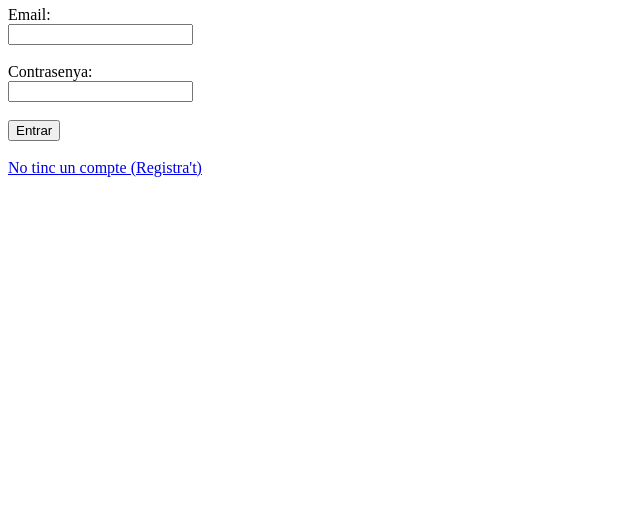
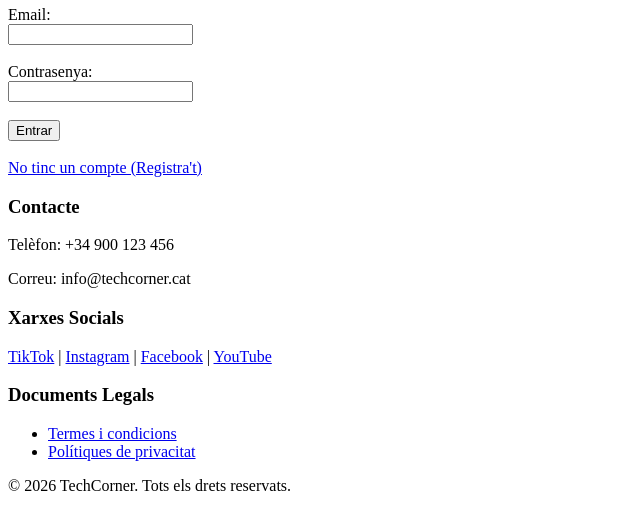
Before and after one commit to alextrigueros/techcorner, a PHP site: page /index.php?accio=login in a window 1280 px wide. Shown: the part 159-689 px from the top of the page, without its empty margins (0-640 px from the left). Run offline with PHP 8.4, Linux system fonts and the light colour scheme.

Commit message:
footer compartit

```diff
--- a/views/botiga_view.php
+++ b/views/botiga_view.php
@@ -131,6 +131,7 @@
             ?>
         </div>
     </div>
+    <?php include "views/footer_view.php"; ?>
 </body>
 
 </html>
--- a/views/carret_view.php
+++ b/views/carret_view.php
@@ -68,6 +68,8 @@
         <br>
         <a href="index.php?accio=botiga">Seguir comprant</a>
     </div>
+    <?php include "views/footer_view.php"; ?>
+
 </body>
 
 </html>
--- a/views/comanda_view.php
+++ b/views/comanda_view.php
@@ -23,6 +23,8 @@
         echo "<a href='index.php?accio=botiga' class='boto-comprar'>Tornar a la botiga</a>";
         ?>
     </div>
+    <?php include "views/footer_view.php"; ?>
+
 </body>
 
 </html>
--- a/views/fitxa_view.php
+++ b/views/fitxa_view.php
@@ -37,6 +37,8 @@
             </div>
         </div>
     </div>
+    <?php include "views/footer_view.php"; ?>
+
 </body>
 
 </html>
--- /dev/null
+++ b/views/footer_view.php
@@ -0,0 +1,27 @@
+<footer>
+    <div class="footer-contacte">
+        <h3>Contacte</h3>
+        <p>Telèfon: +34 900 123 456</p>
+        <p>Correu: info@techcorner.cat</p>
+    </div>
+
+    <div class="footer-socials">
+        <h3>Xarxes Socials</h3>
+        <a href="https://www.tiktok.com/" target="_blank">TikTok</a> |
+        <a href="https://www.instagram.com/" target="_blank">Instagram</a> |
+        <a href="https://www.facebook.com/" target="_blank">Facebook</a> |
+        <a href="https://www.youtube.com/" target="_blank">YouTube</a>
+    </div>
+
+    <div class="footer-legals">
+        <h3>Documents Legals</h3>
+        <ul>
+            <li><a href="index.php?accio=termes">Termes i condicions</a></li>
+            <li><a href="index.php?accio=privacitat">Polítiques de privacitat</a></li>
+        </ul>
+    </div>
+
+    <div class="footer-copyright">
+        <p>&copy; 2026 TechCorner. Tots els drets reservats.</p>
+    </div>
+</footer>
--- a/views/login_view.php
+++ b/views/login_view.php
@@ -25,6 +25,8 @@
     </form>
     <br>
     <a href="index.php?accio=registre">No tinc un compte (Registra't)</a>
+    <?php include "views/footer_view.php"; ?>
+
 </body>
 
 </html>
--- a/views/registre_view.php
+++ b/views/registre_view.php
@@ -38,6 +38,8 @@
 
     <br>
     <a href="index.php?accio=login">Ja tinc un compte (Inicia sessió)</a>
+        <?php include "views/footer_view.php"; ?>
+
 </body>
 
 </html>
```
Lines whose indentation alone changed are shown as unchanged.
